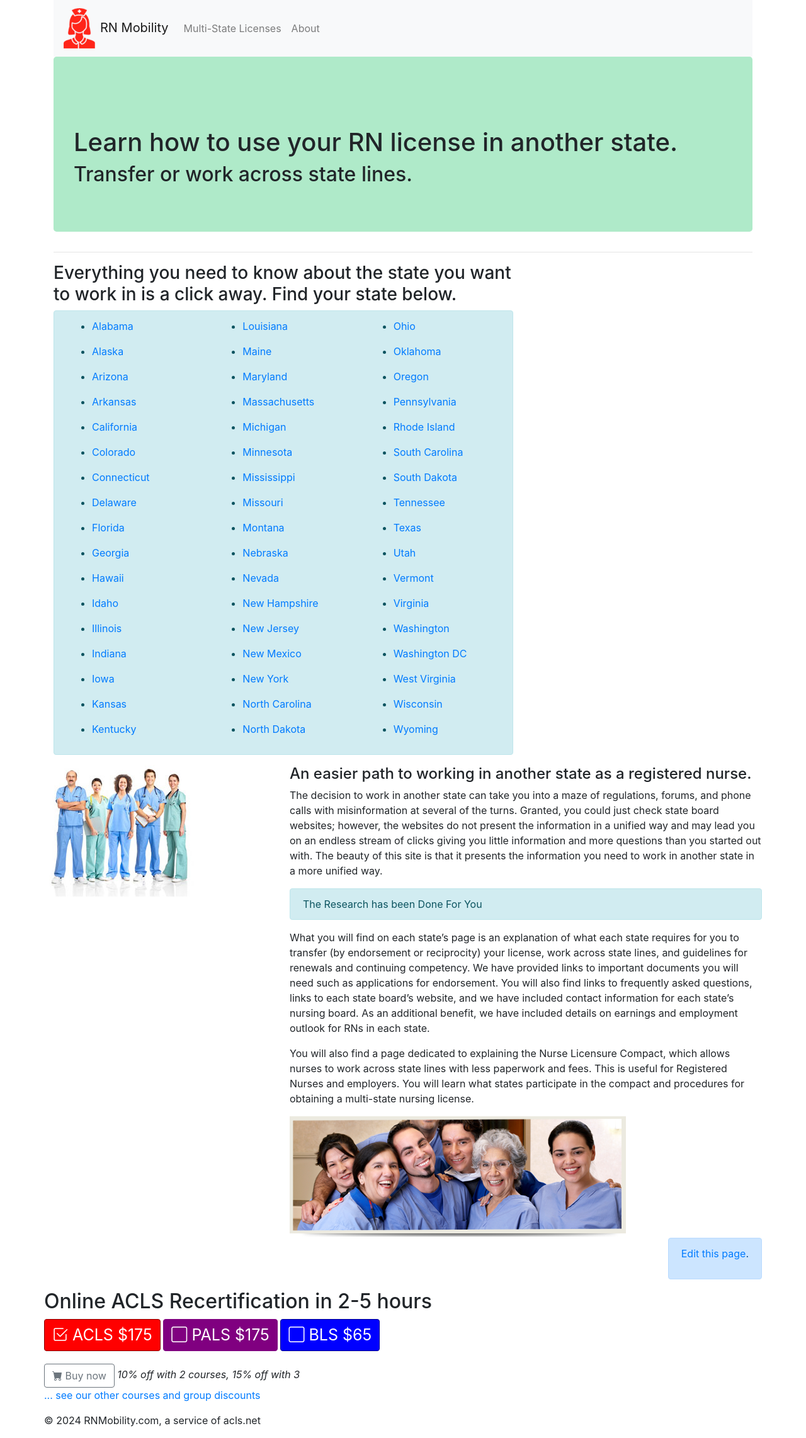
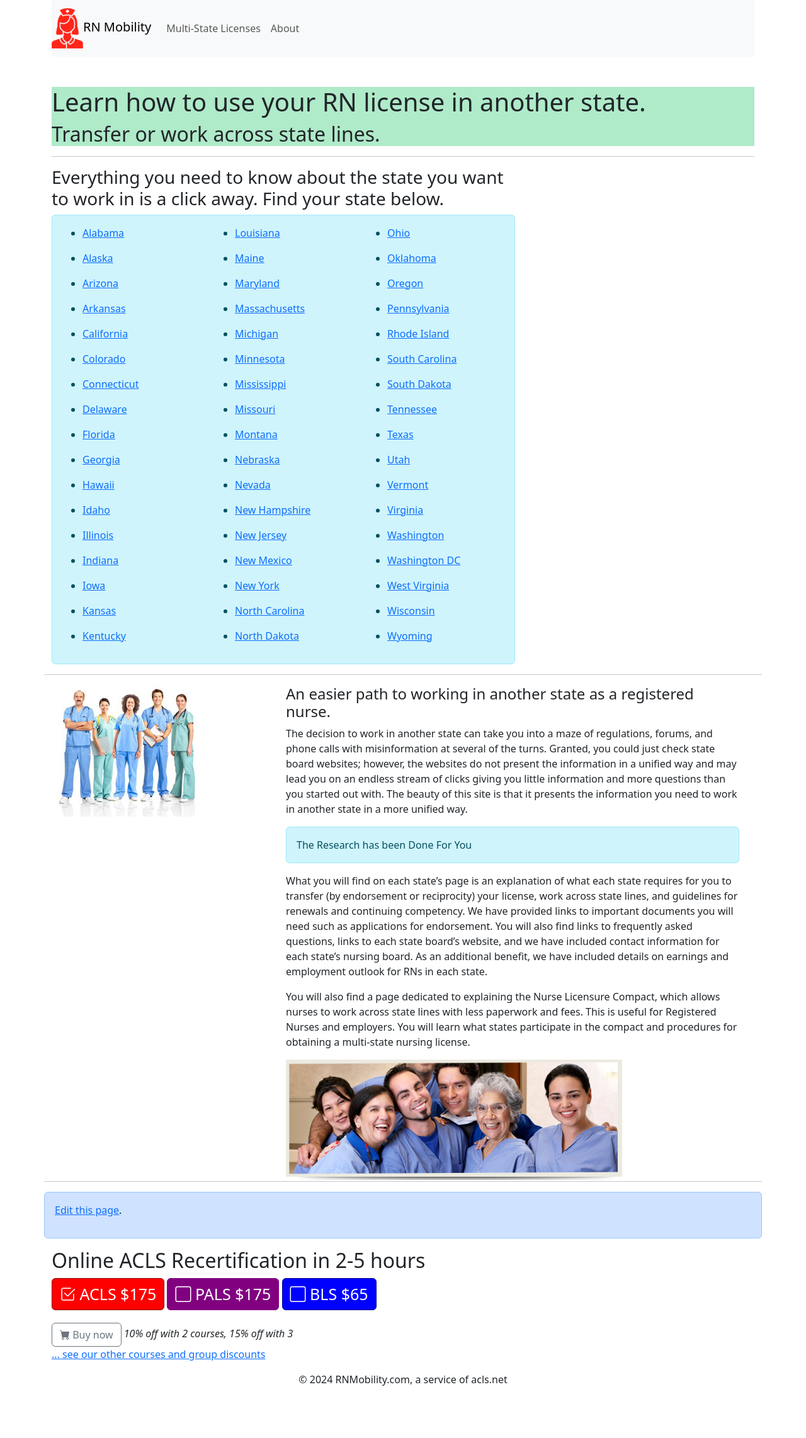
Before and after one commit to codiini/rnmobility.com, a Jekyll site: the page built from source/index.html, in a window 1280 px wide. Shown: the whole page at 63% size. Built offline with Jekyll 4.4.1, drawn with Linux system fonts in a browser that asks for light colours; after the commit the page ends 2219 px from its top, so only the background shows below that.

Commit message:
Update head.html

```diff
--- a/source/_includes/head.html
+++ b/source/_includes/head.html
@@ -6,7 +6,7 @@
   <meta name="description" content="{% if page.description %}{{ page.description }}{% else %}{{ site.description }}{% endif %}">
   <link rel="icon" href="favicon.ico" type="image/x-icon" />
   <!-- CSS -->
-  <link rel="stylesheet" href="https://stackpath.bootstrapcdn.com/bootstrap/4.5.0/css/bootstrap.min.css" integrity="sha384-9aIt2nRpC12Uk9gS9baDl411NQApFmC26EwAOH8WgZl5MYYxFfc+NcPb1dKGj7Sk" crossorigin="anonymous">
+  <link href="https://cdn.jsdelivr.net/npm/bootstrap@5.3.3/dist/css/bootstrap.min.css" rel="stylesheet" integrity="sha384-QWTKZyjpPEjISv5WaRU9OFeRpok6YctnYmDr5pNlyT2bRjXh0JMhjY6hW+ALEwIH" crossorigin="anonymous">
   <link rel="stylesheet" href="https://cdn.jsdelivr.net/npm/bootstrap-icons@1.11.3/font/bootstrap-icons.min.css" integrity="sha256-9kPW/n5nn53j4WMRYAxe9c1rCY96Oogo/MKSVdKzPmI=" crossorigin="anonymous">
   <style>
 
```
